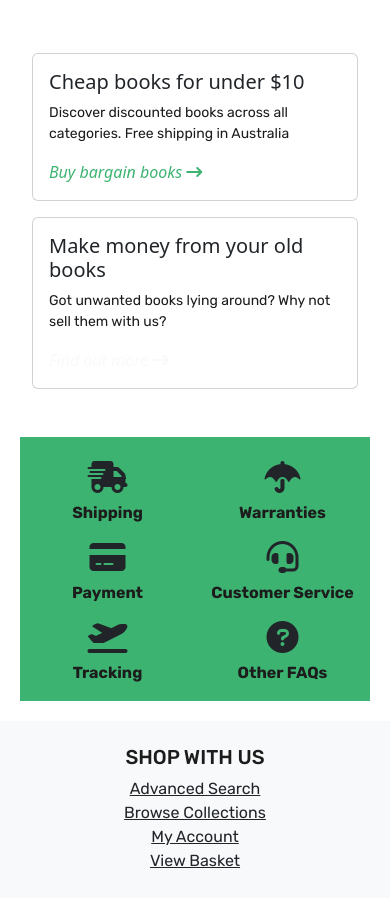
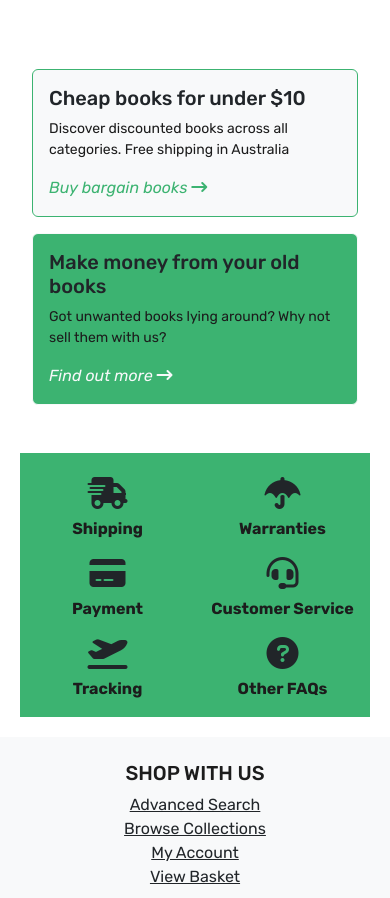
Before and after one commit to campbellm92/bookcycle, a plain HTML site: page index.html in a window 390 px wide. Shown: the part 892-1790 px from the top of the page. Drawn offline with nearby package versions, Linux system fonts and the light colour scheme.

Commit message:
change classes in info section

```diff
--- a/index.html
+++ b/index.html
@@ -326,18 +326,17 @@
       </div>
 
       <!-------------------------Info and promotions------------------------->
-
       <div class="container-fluid mt-5">
         <div class="row">
-          <div class="col-12 col-sm-6">
-            <div class="card">
-              <div class="card-body promotion-card">
+          <div class="col-12 col-sm-6 mt-3 mt-sm-0">
+            <div class="card promotion-card">
+              <div class="card-body">
                 <h5 class="card-title">Cheap books for under $10</h5>
                 <p class="card-text">
                   Discover discounted books across all categories. Free shipping
                   in Australia
                 </p>
-                <a class="promotions-links" href="#">
+                <a class="promotions-links" href="#!">
                   <span class="btn-bargain-books">Buy bargain books</span>
                   <span
                     ><i class="fa-solid fa-arrow-right-long bargain-arrow"></i
@@ -347,13 +346,13 @@
             </div>
           </div>
           <div class="col-12 col-sm-6 mt-3 mt-sm-0">
-            <div class="card">
-              <div class="card-body sell-books-card">
+            <div class="card sell-books-card">
+              <div class="card-body">
                 <h5 class="card-title">Make money from your old books</h5>
                 <p class="card-text">
                   Got unwanted books lying around? Why not sell them with us?
                 </p>
-                <a class="promotions-links" href="#">
+                <a class="promotions-links" href="#!">
                   <span class="btn-sell-books">Find out more</span>
                   <span
                     ><i class="fa-solid fa-arrow-right-long sell-arrow"></i
@@ -371,28 +370,40 @@
         <div class="container text-center mt-5 faqs-custom">
           <div class="row pt-4">
             <div class="col-6 col-sm-4 col-md-3 col-lg-2 mb-3 faq-item">
+              <a href="#!">
                 <i class="fa-solid fa-truck-fast fa-2x"></i>
                 <p>Shipping</p>
+              </a>
             </div>
             <div class="col-6 col-sm-4 col-md-3 col-lg-2 mb-3 faq-item">
+              <a href="#!">
                 <i class="fa-solid fa-umbrella fa-2x"></i>
                 <p>Warranties</p>
+              </a>
             </div>
             <div class="col-6 col-sm-4 col-md-3 col-lg-2 mb-3 faq-item">
+              <a href="#!">
                 <i class="fa-solid fa-credit-card fa-2x"></i>
                 <p>Payment</p>
+              </a>
             </div>
             <div class="col-6 col-sm-4 col-md-3 col-lg-2 mb-3 faq-item">
+              <a href="#!">
                 <i class="fa-solid fa-headset fa-2x"></i>
                 <p>Customer Service</p>
+              </a>
             </div>
             <div class="col-6 col-sm-4 col-md-3 col-lg-2 mb-3 faq-item">
+              <a href="#!">
                 <i class="fa-solid fa-plane-departure fa-2x"></i>
                 <p>Tracking</p>
+              </a>
             </div>
             <div class="col-6 col-sm-4 col-md-3 col-lg-2 mb-3 faq-item">
+              <a href="#!">
                 <i class="fa-solid fa-circle-question fa-2x"></i>
                 <p>Other FAQs</p>
+              </a>
             </div>
           </div>
         </div>
@@ -400,7 +411,7 @@
     </main>
 
     <footer class="text-center text-lg-start footer-custom">
-      <div class="container p-4">
+      <div class="container p-4 footer-top-custom">
         <div class="row">
           <div class="col-lg-3 col-md-6 mb-4 mb-md-0">
             <h5 class="text-uppercase">Shop with us</h5>
```
Lines whose indentation alone changed are shown as unchanged.
